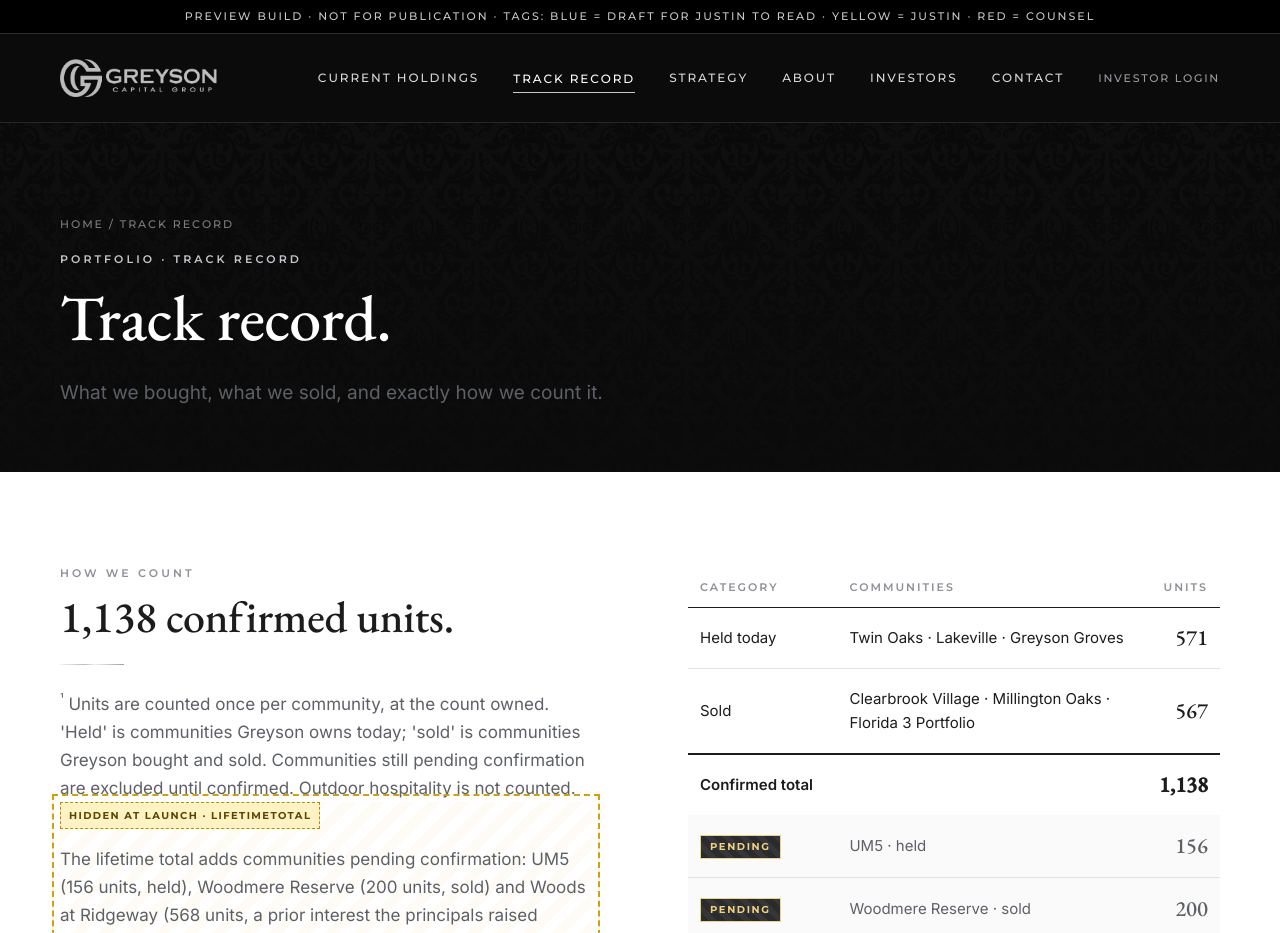
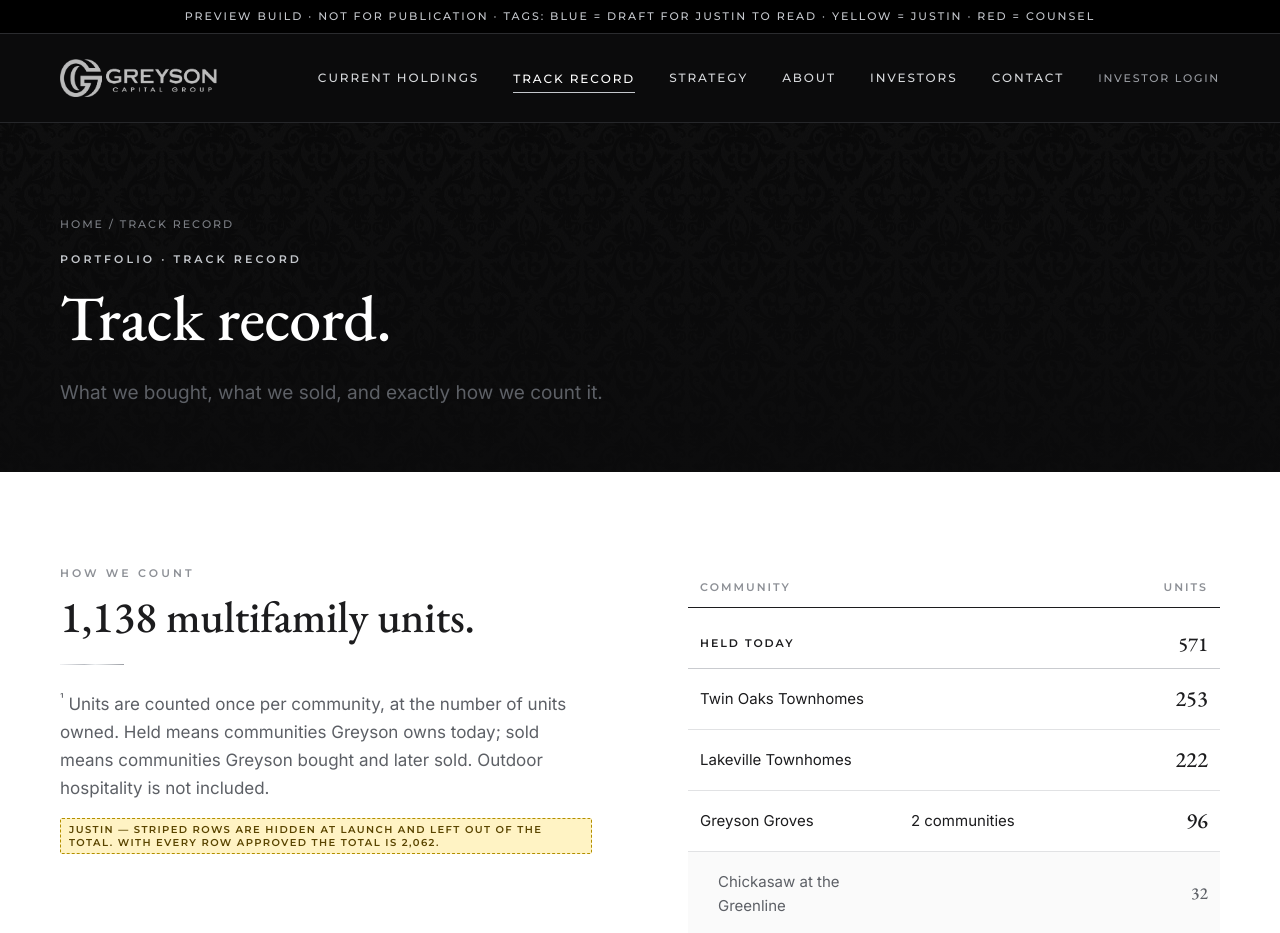
Before and after one commit to Greyson-Capital-Group/greysoncapitalgroup.com, a Next.js app: page /track-record in a window 1280 px wide. Shown: the top 933 px of the page. Built offline with nearby package versions, Linux system fonts and the light colour scheme.

Commit message:
Track Record ledger lists every community; totals follow launch switches; drop 'confirmed' wording
Co-Authored-By: Claude Opus 5.5 <noreply@anthropic.com>
Claude-Session: https://claude.ai/code/session_014Xvw2MyEAiTkNBY6PzWLaJ

```diff
--- a/app/current-holdings/page.tsx
+++ b/app/current-holdings/page.tsx
@@ -59,7 +59,7 @@ export default function CurrentHoldingsPage() {
       </div></section>
 
       <section className="proof"><div className="wrap">
-        <div className="item"><strong>{n(metrics.held)}</strong><span>Confirmed units held</span></div>
+        <div className="item"><strong>{n(metrics.held)}</strong><span>Units held today</span></div>
         <div className="item"><strong>{metrics.heldDeals}</strong><span>Holdings (Greyson Groves counts as one)</span></div>
         <div className="item"><strong>Memphis</strong><span>Southeast Memphis · Whitehaven · Greenline</span></div>
         <div className="item"><Gate flag="um5Public" label="UM5"><strong>{n(metrics.heldAll)}</strong><span>Units held incl. UM5 ({um5.units})</span></Gate></div>
--- a/app/globals.css
+++ b/app/globals.css
@@ -358,3 +358,8 @@ code{font-size:.9em;background:#f1efe6;padding:1px 4px}
 .dark .filters button.on{background:#fff;color:#111;border-color:#fff}
 @media (max-width:760px){.portfolio-head{grid-template-columns:1fr;padding:20px}}
 .cards>.card-cell.wide>.portfolio-head{display:grid}
+.ledger-assets .group-row th{padding-top:26px;color:var(--ink);border-bottom:1px solid #c9cbcf}
+.ledger-assets .group-row th.num{font:500 20px/1 var(--serif);text-align:right;letter-spacing:0}
+.ledger-assets td.indent{padding-left:30px;color:var(--muted)}
+.ledger-assets tr.sub td.num{font-size:17px;color:var(--muted)}
+.ledger-assets tr.gated-row td{background:repeating-linear-gradient(135deg,rgba(240,210,122,.10) 0 8px,transparent 8px 16px)}
--- a/app/page.tsx
+++ b/app/page.tsx
@@ -17,8 +17,8 @@ export default function IndexPage() {
 
       <section className="proof"><div className="wrap">
         <div className="item"><strong>{n(metrics.held)}</strong><span>Units held today · {metrics.heldDeals} holdings in Memphis, TN</span></div>
-        <div className="item"><strong>{n(metrics.sold)}</strong><span>Units sold · {metrics.soldDeals} full-cycle exits, 2021–2022</span></div>
-        <div className="item"><strong>{n(metrics.confirmed)}</strong><span>Confirmed multifamily units <a href="/track-record#methodology" className="fn">¹</a></span></div>
+        <div className="item"><strong>{n(metrics.sold)}</strong><span>Units sold · {metrics.exits} full-cycle exits, 2021–2022</span></div>
+        <div className="item"><strong>{n(metrics.confirmed)}</strong><span>Multifamily units held and sold <a href="/track-record#methodology" className="fn">¹</a></span></div>
         {isVisible('lifetimeTotal') ? (
           <div className="item">
             <Gate flag="lifetimeTotal" label="Justin clears">
--- a/app/strategy/page.tsx
+++ b/app/strategy/page.tsx
@@ -32,7 +32,7 @@ export default function StrategyPage() {
           <div className="step"><div className="n">03</div><h3>Exit or hold</h3><p>Let the improved property earn its next step.</p><ul>
             <li><b>Value through community:</b> safer workforce housing, lower turnover</li>
             <li>Higher NOI supports a refinance or an exit at a stronger valuation</li>
-            <li>{metrics.soldDeals} full-cycle exits, 2021–2022; {metrics.heldDeals} Memphis holdings today</li></ul></div>
+            <li>{metrics.exits} full-cycle exits, 2021–2022; {metrics.heldDeals} Memphis holdings today</li></ul></div>
         </div>
       </div></section>
 
--- a/app/track-record/page.tsx
+++ b/app/track-record/page.tsx
@@ -2,7 +2,8 @@ import { PartCard, PortfolioHeader, SoldCard } from '@/components/Cards';
 import FilterGrid from '@/components/FilterGrid';
 import { Confirm, Gate, Tag } from '@/components/Flags';
 import { capital, copy, deal, flags, fmtMonth, isVisible, metrics, n, soldDeals } from '@/lib/content';
-import { SCHEDULE_URL } from '@/data/site';
+import { SCHEDULE_URL, SHOW_REVIEW_NOTES } from '@/data/site';
+import Ledger from '@/components/Ledger';
 
 export const metadata = { title: 'Track Record' };
 
@@ -18,20 +19,13 @@ export default function TrackRecordPage() {
       </div></section>
 
       <section id="methodology"><div className="wrap split methodology">
-        <div><div className="eyebrow">How we count</div><h2 style={{ marginTop: '14px' }}>{n(metrics.confirmed)} confirmed units.</h2><div className="rule"></div>
+        <div><div className="eyebrow">How we count</div><h2 style={{ marginTop: '14px' }}>{n(metrics.confirmed)} multifamily units.</h2><div className="rule"></div>
           <p className="lede small"><sup>¹</sup> {copy.methodology}</p>
-          <Gate flag="lifetimeTotal"><p className="lede small" style={{ marginTop: '16px' }}>{copy.lifetimeMethodology}</p></Gate>
+          {SHOW_REVIEW_NOTES && metrics.pending > 0 && (
+            <p style={{ marginTop: '16px' }}><Tag kind="JUSTIN">Striped rows are hidden at launch and left out of the total. With every row approved the total is {n(metrics.lifetime)}.</Tag></p>
+          )}
         </div>
-        <table className="ledger"><tbody>
-          <tr><th>Category</th><th>Communities</th><th className="num">Units</th></tr>
-          <tr><td>Held today</td><td>Twin Oaks · Lakeville · Greyson Groves</td><td className="num">{n(metrics.held)}</td></tr>
-          <tr><td>Sold</td><td>Clearbrook Village · Millington Oaks · Florida 3 Portfolio</td><td className="num">{n(metrics.sold)}</td></tr>
-          <tr className="total"><td>Confirmed total</td><td></td><td className="num">{n(metrics.confirmed)}</td></tr>
-          {isVisible('lifetimeTotal') && metrics.pendingDeals.map((d) => (
-            <tr key={d.slug} className="sub gated-row"><td><span className="pending">Pending</span></td><td>{d.name} · {d.status === 'current' ? 'held' : d.status === 'sold' ? 'sold' : 'prior interest'}</td><td className="num">{n(d.units)}</td></tr>
-          ))}
-          {isVisible('lifetimeTotal') && <tr className="total gated-row"><td>Lifetime incl. pending</td><td>{!flags.lifetimeTotal && <Confirm>Hidden at launch until flag “lifetimeTotal” is on</Confirm>}</td><td className="num">{n(metrics.lifetime)}</td></tr>}
-        </tbody></table>
+        <Ledger />
       </div></section>
 
       <Gate flag="capitalTotals" label="Justin + counsel">
@@ -68,7 +62,7 @@ export default function TrackRecordPage() {
       </div></section>
 
       {(isVisible('woodmere') || isVisible('ridgeway')) && <section id="pending"><div className="wrap">
-        <div className="section-head"><div><div className="eyebrow">Other multifamily history</div><h2>Shown when confirmed.</h2></div></div>
+        <div className="section-head"><div><div className="eyebrow">Other multifamily history</div><h2>The rest of our history.</h2></div></div>
         <div className="cards">
           <Gate flag="woodmere" label="Justin decides (recommended: show)"><SoldCard d={deal('woodmere')} showIrr={false} /></Gate>
           <Gate flag="ridgeway" label="hold until counsel OKs wording"><SoldCard d={deal('woods-at-ridgeway')} showIrr={false} /></Gate>
--- /dev/null
+++ b/components/Ledger.tsx
@@ -0,0 +1,53 @@
+import { deal, isOn, isVisible, metrics, n, type Deal } from '@/lib/content';
+import { SHOW_REVIEW_NOTES } from '@/data/site';
+
+/**
+ * Track Record unit ledger. Every community is its own row, grouped by status.
+ * Portfolios (Greyson Groves, UM5, Florida 3) show their communities underneath.
+ * Rows behind a switch in flags.json appear only in the preview, marked "Hidden at launch",
+ * and are left out of the totals until the switch is on.
+ */
+type Row = { name: string; units: number; detail?: string; sub?: boolean; d: Deal };
+
+function rowsFor(d: Deal): Row[] {
+  const kids = d.communities ?? d.parts;
+  if (!kids) return [{ name: d.name, units: d.units, d }];
+  return [
+    { name: d.name, units: d.units, detail: `${kids.length} communities`, d },
+    ...kids.map((k) => ({ name: k.name, units: k.units, sub: true, d })),
+  ];
+}
+
+function Group({ label, slugs }: { label: string; slugs: string[] }) {
+  const items = slugs.map(deal).filter((d) => isVisible(d.flag));
+  if (!items.length) return null;
+  const live = items.filter((d) => isOn(d.flag));
+  const subtotal = live.reduce((a, d) => a + d.units, 0);
+  return (
+    <>
+      <tr className="group-row"><th colSpan={2}>{label}</th><th className="num">{live.length ? n(subtotal) : '—'}</th></tr>
+      {items.flatMap(rowsFor).map((r) => {
+        const hidden = !isOn(r.d.flag);
+        return (
+          <tr key={r.d.slug + r.name} className={[r.sub ? 'sub' : '', hidden ? 'gated-row' : ''].join(' ')}>
+            <td className={r.sub ? 'indent' : ''}>{r.name}</td>
+            <td>{r.detail} {!r.sub && hidden && SHOW_REVIEW_NOTES && <span className="pending">Hidden at launch</span>}</td>
+            <td className="num">{n(r.units)}</td>
+          </tr>
+        );
+      })}
+    </>
+  );
+}
+
+export default function Ledger() {
+  return (
+    <table className="ledger ledger-assets"><tbody>
+      <tr><th>Community</th><th></th><th className="num">Units</th></tr>
+      <Group label="Held today" slugs={['twin-oaks', 'lakeville', 'greyson-groves', 'um5']} />
+      <Group label="Sold" slugs={['clearbrook', 'millington-oaks', 'fl3', 'woodmere']} />
+      <Group label="Prior interest" slugs={['woods-at-ridgeway']} />
+      <tr className="total"><td>Total</td><td></td><td className="num">{n(metrics.confirmed)}</td></tr>
+    </tbody></table>
+  );
+}
--- a/content/copy.json
+++ b/content/copy.json
@@ -28,8 +28,7 @@
     "ledeTag": "DRAFT",
     "itemsTag": "DRAFT"
   },
-  "methodology": "Units are counted once per community, at the count owned. 'Held' is communities Greyson owns today; 'sold' is communities Greyson bought and sold. Communities still pending confirmation are excluded until confirmed. Outdoor hospitality is not counted.",
-  "lifetimeMethodology": "The lifetime total adds communities pending confirmation: UM5 (156 units, held), Woodmere Reserve (200 units, sold) and Woods at Ridgeway (568 units, a prior interest the principals raised capital for and managed).",
+  "methodology": "Units are counted once per community, at the number of units owned. Held means communities Greyson owns today; sold means communities Greyson bought and later sold. Outdoor hospitality is not included.",
   "news": [
     {
       "date": "2025-09",
--- a/lib/content.ts
+++ b/lib/content.ts
@@ -68,19 +68,25 @@ export const soldDeals = deals.filter((d) => d.status === 'sold');
 const sum = (xs: Deal[]) => xs.reduce((a, d) => a + d.units, 0);
 
 // Confirmed = no pending flag on the deal.
+// Totals count every deal that is live on the public site: deals with no switch, plus deals whose
+// switch in flags.json is on. Approving UM5, Woodmere or Ridgeway raises the totals automatically.
 export const metrics = (() => {
-  const heldConfirmed = currentDeals.filter((d) => !d.flag);
-  const soldConfirmed = soldDeals.filter((d) => !d.flag);
-  const held = sum(heldConfirmed);
-  const sold = sum(soldConfirmed);
+  const heldLive = currentDeals.filter((d) => isOn(d.flag));
+  const soldLive = soldDeals.filter((d) => isOn(d.flag));
+  const priorLive = deals.filter((d) => d.status === 'prior' && isOn(d.flag));
+  const held = sum(heldLive);
+  const sold = sum(soldLive);
+  const prior = sum(priorLive);
   const heldAll = sum(currentDeals);
   const lifetime = sum(deals);
   return {
-    held, sold, confirmed: held + sold,
-    heldDeals: heldConfirmed.length, soldDeals: soldConfirmed.length,
+    held, sold, prior, confirmed: held + sold + prior,
+    heldDeals: heldLive.length, soldDeals: soldLive.length,
+    // Full-cycle exits 2021–2022 (Clearbrook, Millington, Florida 3); Woodmere is reported separately.
+    exits: soldDeals.filter((d) => !d.flag).length,
     heldAll, heldDealsAll: currentDeals.length,
-    lifetime, pending: lifetime - held - sold,
-    pendingDeals: deals.filter((d) => d.flag),
+    lifetime, pending: lifetime - held - sold - prior,
+    pendingDeals: deals.filter((d) => !isOn(d.flag)),
   };
 })();
 
```
